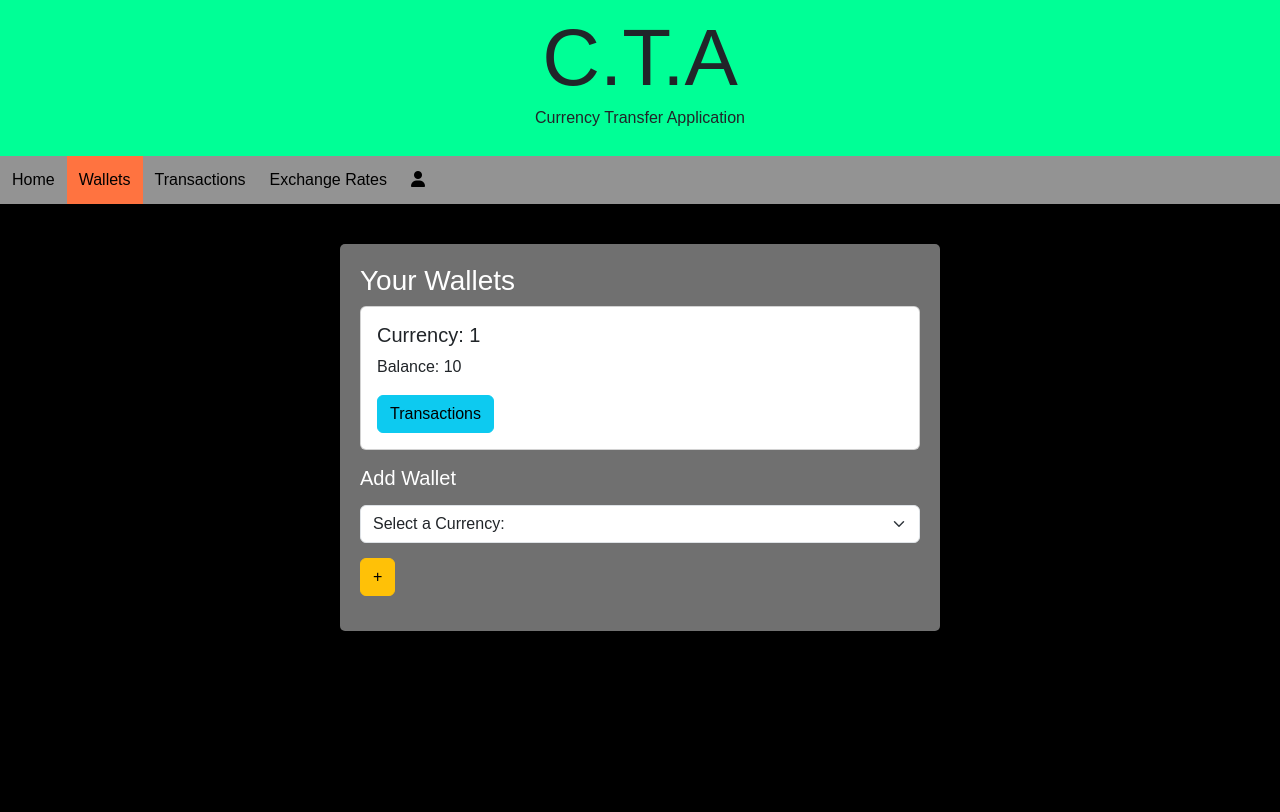
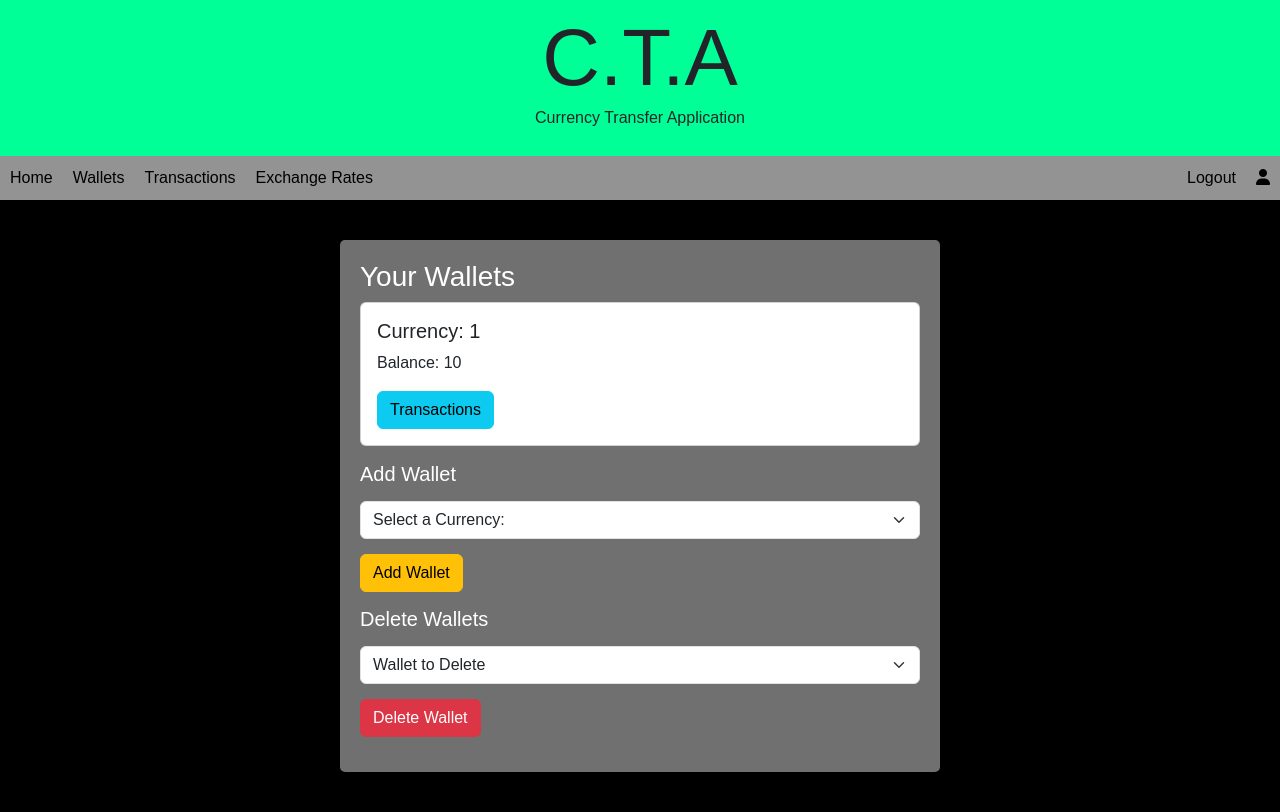
Before and after one commit to TZevs/CTAcode, a PHP site: page /wallets.php in a window 1280 px wide. Before the commit the page ends 631 px from the top, so only its background shows below. Run offline with PHP 8.4, Linux system fonts and the light colour scheme; the visitor is signed in with stand-in values (Sample User, id 1); tables that the repository leaves empty or names only in its code hold one stand-in row (values such as "Sample post"); some libraries are stand-ins or nearby versions.

Commit message:
All Working. Needs polishing and extra features.

```diff
--- /dev/null
+++ b/includes/customerNav.php
@@ -0,0 +1,17 @@
+<header>
+    <div class="header-logo">
+        <h1 class="header-logo-text">C.T.A</h1>
+        <p class="header-logo-text">Currency Transfer Application</p>
+    </div>
+    <nav class="header-navbar">
+        <ul class="header-navbar-list">
+            <li class="header-navbar-list-item"><a href="index.php">Home</a></li>
+            <li class="header-navbar-list-item"><a href="wallets.php">Wallets</a></li>
+            <li class="header-navbar-list-item"><a href="transaction.php">Transactions</a></li>
+            <li class="header-navbar-list-item"><a href="exchange.php">Exchange Rates</a></li>
+
+            <li class="header-navbar-list-item-right"><a href="account.php"><i class="fa-solid fa-user"></i></a></li>
+            <li class="header-navbar-list-item-right"><a href="includes/logout.php">Logout</a></li>
+        </ul>
+    </nav>
+</header>
--- a/login.php
+++ b/login.php
@@ -46,9 +46,9 @@
                         array_push($errors, "Enter your email and password. <a href='login.php'>Please try again.</a>");
                     }
                     $userOne = mysqli_fetch_assoc($customer_result);
-                    /*if ($userOne['suspension'] != "False") {
+                    if ($userOne['suspension'] != "False") {
                         array_push($errors, "Sorry, this account has been suspended.");
-                    } */
+                    }
 
                     if (count($errors) >0) {
                         foreach ($errors as $error) {
--- /dev/null
+++ b/logout.php
@@ -0,0 +1,5 @@
+<?php
+    // Redirect to Login Page
+    header("Location: login.php");
+    exit;
+?>
--- a/styles/main.css
+++ b/styles/main.css
@@ -26,22 +26,30 @@ header {
 }
 .header-navbar-list {
     padding: 0;
-    display: flex;
+    margin: 0 auto;
+    overflow: hidden;
 }
 .header-navbar-list-item {
-    padding: 12px;
-    transition: 0.3s;
+    display: inline;
+    padding: 10px;
+    float: left; /* Might remove */
 }
+.header-navbar-list-item-right {
+    float: right;
+    padding: 10px;
+}
+
 .item-active {
     background-color: rgb(255, 115, 64);
 }
-.header-navbar-list-item a {
+.header-navbar-list-item a, .header-navbar-list-item-right a {
     text-decoration: none;
     color: black;
 }
-.header-navbar-list-item:hover {
+.header-navbar-list-item:hover, .header-navbar-list-item-right:hover {
     background-color: #00b168;
 }
+
 
 /* Containers */
 .container {
--- a/wallets.php
+++ b/wallets.php
@@ -26,25 +26,53 @@
         <title>Account</title>
     </head>
     <body>
-        <header>
-            <div class="header-logo">
-                <h1 class="header-logo-text">C.T.A</h1>
-                <p class="header-logo-text">Currency Transfer Application</p>
-            </div>
-            <nav class="header-navbar">
-                <ul class="header-navbar-list">
-                    <li class="header-navbar-list-item"><a href="index.php">Home</a></li>
-                    <li class="header-navbar-list-item item-active"><a href="wallets.php">Wallets</a></li>
-                    <li class="header-navbar-list-item"><a href="transaction.php">Transactions</a></li>
-                    <li class="header-navbar-list-item"><a href="exchange.php">Exchange Rates</a></li>
-                    <li class="header-navbar-list-item"><a href="account.php"><i class="fa-solid fa-user"></i></a></li>
-                </ul>
-            </nav>
-        </header>
+        <?php include("includes/customerNav.php") ?>
 
         <div class="container">
             <h3>Your Wallets</h3>
             <?php
+                if (isset($_POST["submit"])) {
+                    $newWallet = $_POST['selectCurrency'];
+
+                    mysqli_data_seek($info_results, 0);
+                    $id = $info_results->fetch_object();
+
+                    $addWallet = "INSERT INTO currencywallet (customer_id, currency_id, amount) VALUES ($id->customer_id, '$newWallet', 0)";
+                    if ($conn->query($addWallet) === TRUE) {
+                        echo "<div class='alert alert-success'>Wallet Added. <a href='wallets.php'>Refresh</a></div>";
+                    } else {
+                        echo "<div class='alert alert-danger'>Error adding wallet: " . $conn->error . "</div>";
+                    }
+                }
+
+                if (isset($_POST["submitDelete"])) {
+                    $toDelete = $_POST['delWallet'];
+
+                    $errors = array();
+
+                    mysqli_data_seek($info_results, 0);
+                    $wallets = $info_results->fetch_object();
+
+                    if ($wallets->amount <= 0) {
+                        array_push($errors, "The wallet must be empty to delete it.");
+                    }
+
+                    if (count($errors)>0) {
+                        foreach($errors as $error) {
+                            echo "<div class='alert alert-danger'>$error</div>";
+                        }
+                    } else {
+                        $deleteWallet = "DELETE FROM currencywallet WHERE wallets_id = '$toDelete'";
+                        if ($conn->query($deleteWallet) === TRUE) {
+                            echo "<div class='alert alert-success'>Delete Update Successful. <a href='wallets.php'>Refresh</a>.</div>";
+                        } else {
+                            echo "<div class='alert alert-danger'>Error Updating DB: " . $conn->error . "</div>";
+                        }
+                    }
+                }
+            ?>
+            <?php
+                mysqli_data_seek($info_results, 0);
                 while ($obj = $info_results->fetch_object()) {
                     echo "<div class='card wb-75 mb-3'>";
                     echo "<div class='card-body'>";
@@ -62,24 +90,9 @@
                 echo "</div>";
                 }
             ?>
-            <h5>Add Wallet</h5>
+
                 <div class="add-wallet">
-                    <?php
-                        if (isset($_POST["submit"])) {
-                            $newWallet = $_POST['selectCurrency'];
-
-                            $userID = "SELECT customer_id FROM customeraccounts";
-                            $result = mysqli_query($conn, $userID);
-                            $id = $result->fetch_object();
-
-                            $addWallet = "INSERT INTO currencywallet (customer_id, currency_id, amount) VALUES ($id->customer_id, '$newWallet', 0)";
-                            if ($conn->query($addWallet) === TRUE) {
-                                echo "<div class='alert alert-success'>Wallet Added. <a href='wallets.php'>Refresh</a></div>";
-                            } else {
-                                echo "<div class='alert alert-danger'>Error adding wallet: " . $conn->error . "</div>";
-                            }
-                        }
-                    ?>
+                    <h5>Add Wallet</h5>
                     <form action="wallets.php" method="POST">
                         <div class="form-group">
                             <select name="selectCurrency" id="selectCurrency" class="form-select">
@@ -95,7 +108,27 @@
                             </select>
                         </div>
                         <div class="form-group">
-                            <input type="submit" value="+" name="submit" class="btn btn-warning">
+                            <input type="submit" value="Add Wallet" name="submit" class="btn btn-warning">
+                        </div>
+                    </form>
+                </div>
+
+                <div class="delete-wallet">
+                    <h5>Delete Wallets</h5>
+                    <form action="wallets.php" method="POST">
+                        <div class="form-group">
+                            <select name="delWallet" id="delWallet" class="form-select">
+                                <option selected>Wallet to Delete</option>
+                                <?php
+                                    mysqli_data_seek($info_results, 0);
+                                    while ($obj = $info_results->fetch_object()) {
+                                        echo "<option value='{$obj->wallets_id}'>{$obj->currency_id}</option>";
+                                    }
+                                ?>
+                            </select>
+                        </div>
+                        <div class="form-group">
+                            <input type="submit" value="Delete Wallet" name="submitDelete" class="btn btn-danger">
                         </div>
                     </form>
                 </div>
```
Also changed, not shown: account.php (+7 -10 lines), customers.php (+81 -34 lines), exchange.php (+1 -15 lines), includes/logout.php (deleted, +0 -8 lines), transaction.php (+1 -14 lines).
